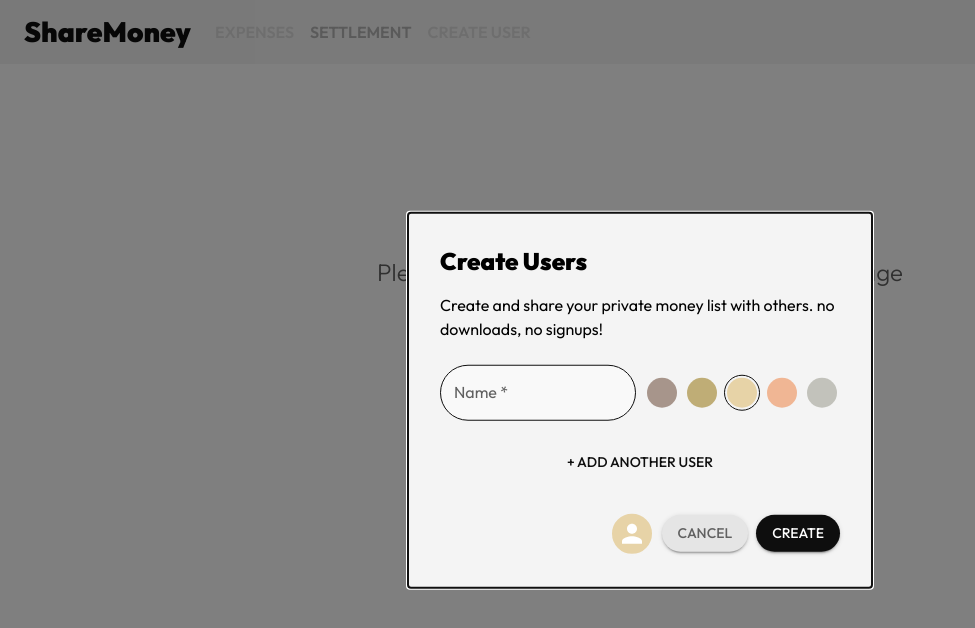
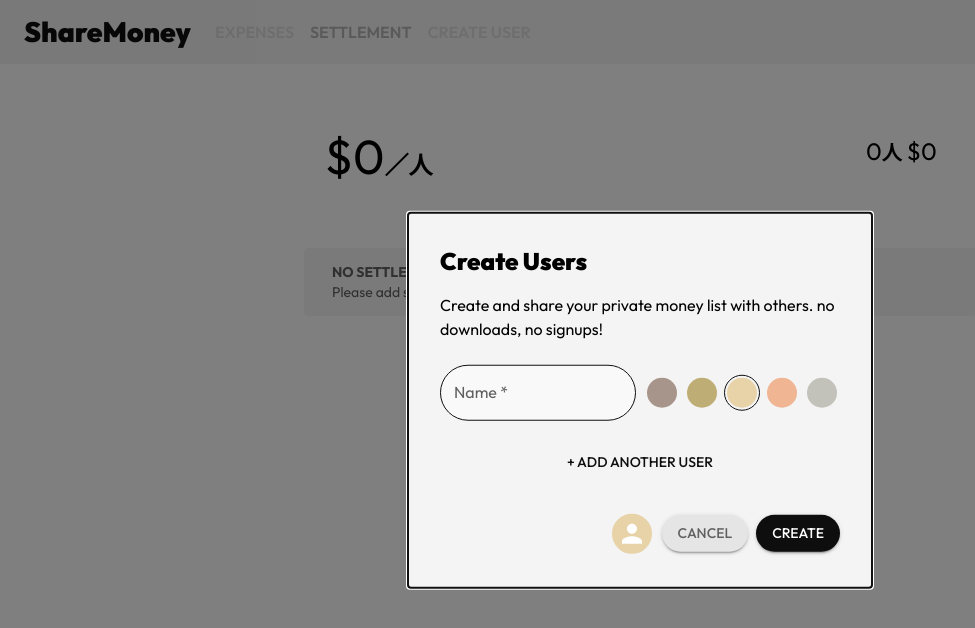
Before and after one commit to a03993/share-money-app, a React (Create React App) app: page /expenses/1/settlement in a window 1280 px wide. Shown: the top 628 px of the page, without its empty margins (0-975 px from the left). Built offline with nearby package versions, Linux system fonts and the light colour scheme; the HTML template or start-up script is replaced by a standard one.

Commit message:
feat: adjust Settlement page spacing based on browser size and update Alert style and text

```diff
--- a/src/components/PageSettlement.js
+++ b/src/components/PageSettlement.js
@@ -1,5 +1,5 @@
 import Grid from "@mui/material/Grid2";
-import { Typography } from "@mui/material";
+import { Alert } from "@mui/material";
 
 import PerPersonExpenseAmount from "./PerPersonExpenseAmount";
 import MemberAvatars from "./MemberAvatars";
@@ -7,7 +7,7 @@ import PaymentStatusTransfer from "./PaymentStatusTransfer";
 import ExpenseSummary from "./ExpenseSummary";
 
 import { useState, useEffect } from "react";
-
+import { useTheme } from "@mui/material/styles";
 const commonGridSx = {
   maxWidth: {
     xs: "80%",
@@ -131,6 +131,7 @@ export default function PageSettlement({
   currentExpenseItem,
 }) {
   const [paymentDetails, setPaymentDetails] = useState([]);
+  const theme = useTheme();
 
   useEffect(() => {
     const actualExpense = calculateTotalExpensePerPerson(currentExpenseItem);
@@ -145,16 +146,14 @@ export default function PageSettlement({
 
   return (
     <>
-      {expenseItem.length !== 0 ? (
-        <>
       <Grid
         container
         spacing={2}
         alignItems="center"
         sx={{
           ...commonGridSx,
-              mt: 10,
-              mb: 10,
+          mt: 8,
+          mb: { xs: 4, sm: 8 },
           justifyContent: "center",
         }}
       >
@@ -176,27 +175,23 @@ export default function PageSettlement({
           />
         </Grid>
       </Grid>
+      {paymentDetails.length > 0 ? (
         <PaymentStatusTransfer paymentDetails={paymentDetails} />
-        </>
       ) : (
-        <Grid
-          container
-          spacing={2}
+        <Alert
+          severity="none"
           sx={{
-            ...commonGridSx,
-            mt: 20,
-            justifyContent: "center",
+            backgroundColor: theme.palette.background.paper,
+            color: theme.palette.neutral.main,
+            mt: 3,
+            width: { xs: "70%", sm: "50%" },
+            mx: "auto",
           }}
         >
-          <Typography
-            variant="h5"
-            gutterBottom
-            className="font-weight-thin font-color-dark-gray text-align-center"
-          >
-            No expenses found
-            <br /> Please add some expenses in the EXPENSES page
-          </Typography>
-        </Grid>
+          <strong>NO SETTLEMENT FOUND!</strong>
+          <br />
+          Please add some expenses items in the Expenses page first.
+        </Alert>
       )}
     </>
   );
```
Lines whose indentation alone changed are shown as unchanged.
